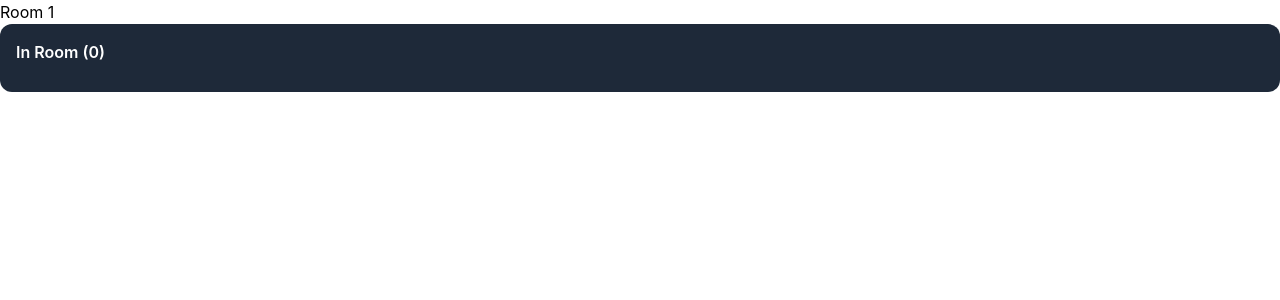
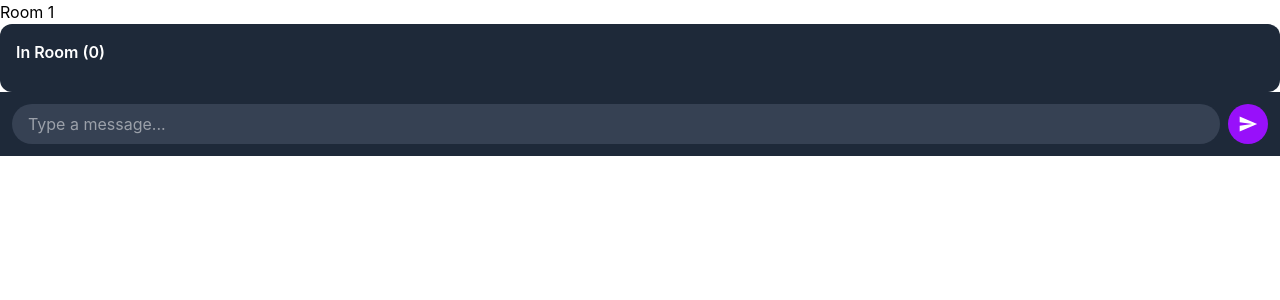
Before and after one commit to shashankk-singh/syncBeats, a React (Vite) app in the folder syncbeats-frontend/: page /room/1 in a window 1280 px wide. Shown: the top 300 px of the page. Built offline with nearby package versions, Linux system fonts and the light colour scheme.

Commit message:
feat: chat working with real-time sync across users

```diff
--- a/syncbeats-frontend/src/pages/Room.jsx
+++ b/syncbeats-frontend/src/pages/Room.jsx
@@ -9,10 +9,22 @@ function Room() {
   const [playback, setPlayback] = useState({ videoId: null, timestamp: 0, isPlaying: false })
   const [queue, setQueue] = useState([])
   const [messages, setMessages] = useState([])
+  const [chatInput, setChatInput] = useState('')
   const [error, setError] = useState('')
   const { code } = useParams()
   const { token } = useAuth()
   const socket = useSocket(token)
+
+  function sendMessage() {
+    if (!socket) return
+    if (!chatInput.trim()){
+      setError('can not send empty message')
+      return
+    }
+    socket.emit('chat-message', { content: chatInput })
+    setChatInput('')
+  }
+
   useEffect(() => {
     if (!socket) return
     socket.emit('join-room', { roomCode: code })
@@ -56,6 +68,39 @@ function Room() {
     <div>
       Room {code}
       <UsersList users={users} />
+
+      <div>
+        {messages.map((m, index) => (
+          <div key={index}>
+            <strong>{m.username}:</strong> {m.message}
+          </div>
+        ))}
+      </div>
+
+      <div className="flex items-center gap-2 p-3 bg-gray-800">
+        <input
+          value={chatInput}
+          onChange={(e) => setChatInput(e.target.value)}
+          onKeyDown={(e) => {
+            if (e.key === 'Enter') sendMessage()
+          }}
+          placeholder="Type a message..."
+          className="flex-1 bg-gray-700 text-white rounded-full px-4 py-2 outline-none focus:ring-2 focus:ring-purple-500/40"
+        />
+        <button
+          onClick={sendMessage}
+          className="w-10 h-10 flex items-center justify-center rounded-full bg-purple-600 hover:bg-purple-700 text-white transition-all shrink-0"
+        >
+          <svg
+            xmlns="http://www.w3.org/2000/svg"
+            viewBox="0 0 24 24"
+            fill="currentColor"
+            className="w-5 h-5"
+          >
+            <path d="M2 21l21-9L2 3v7l15 2-15 2v7z" />
+          </svg>
+        </button>
+      </div>
     </div>
   )
 }
```
Lines whose indentation alone changed are shown as unchanged.
